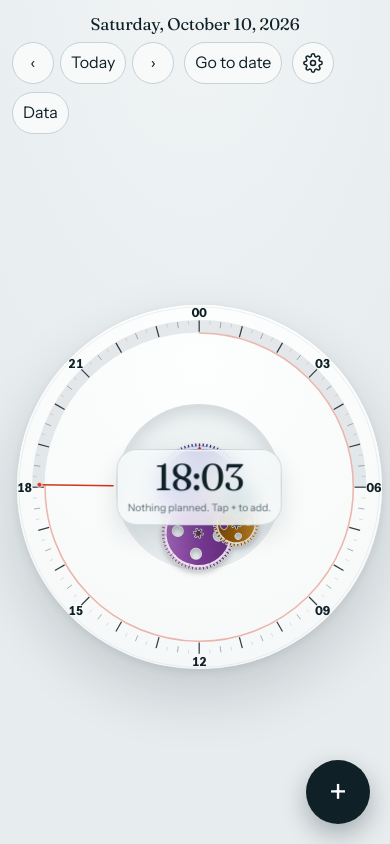
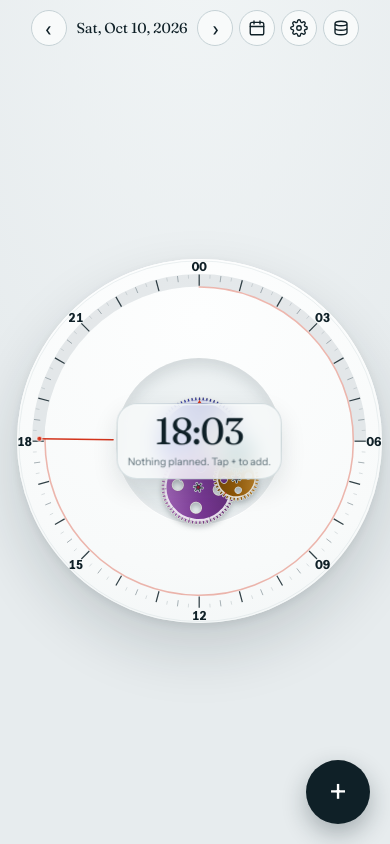
Before and after one commit to bluebeardtitan/time-dial, a website: page index.html in a window 390 px wide. Drawn offline with Linux system fonts and the light colour scheme.

Commit message:
top bar tweaks

```diff
--- a/index.html
+++ b/index.html
@@ -28,15 +28,19 @@
 body{margin:0;min-height:100dvh;background:radial-gradient(125% 120% at 50% -10%,#F1F5F6,var(--bg) 60%);color:var(--ink);display:flex;flex-direction:column}
 button,input,select,textarea{font:inherit;color:inherit}button{cursor:pointer}
 :focus-visible{outline:3px solid var(--tk);outline-offset:2px}
-header{display:flex;flex-wrap:wrap;align-items:center;gap:12px;padding:14px clamp(12px,3vw,28px)}
-h1{flex:1;min-width:0;margin:0;font:500 clamp(1.05rem,2.6vw,1.7rem) Fraunces,Georgia,serif;letter-spacing:-.01em}
-.nav{display:flex;gap:6px;flex:none}
+header{display:flex;flex-wrap:nowrap;align-items:center;justify-content:center;gap:10px;padding:14px clamp(10px,3vw,28px)}
+h1{flex:0 1 auto;min-width:0;margin:0;font:500 clamp(1.05rem,2.6vw,1.7rem) Fraunces,Georgia,serif;letter-spacing:-.01em}
+#today{display:block;max-width:100%;border:0;background:none;padding:4px 10px;border-radius:12px;font:inherit;letter-spacing:inherit;color:inherit;white-space:nowrap;overflow:hidden;text-overflow:ellipsis;transition:background .18s var(--ease)}
+#today:hover{background:rgba(15,32,39,.06)}
+#today .ds{display:none}
 .nav button,.ic{min-width:42px;height:42px;border:1px solid var(--line);background:var(--paper);border-radius:21px;padding:0 14px;white-space:nowrap;flex:none;transition:background .18s var(--ease),border-color .18s var(--ease),transform .18s var(--ease)}
 .nav button:hover,.ic:hover{background:#fff;border-color:var(--mute)}
 .pickwrap{position:relative;flex:none}
-#pick{white-space:nowrap}
-#gearBtn{display:grid;place-items:center;padding:0}
-#gearBtn svg{width:20px;height:20px;display:block;fill:none;stroke:currentColor;stroke-width:1.8;stroke-linecap:round;stroke-linejoin:round}
+#prev,#next,#gearBtn,#dataBtn{display:grid;place-items:center;padding:0;width:42px}
+#prev,#next{font-size:1.4rem;line-height:1}
+#pick{display:inline-flex;align-items:center;gap:8px;white-space:nowrap}
+#pick .pl{font-size:.95rem}
+#pick svg,#gearBtn svg,#dataBtn svg{width:20px;height:20px;display:block;flex:none;fill:none;stroke:currentColor;stroke-width:1.8;stroke-linecap:round;stroke-linejoin:round}
 #gearBtn[aria-pressed="true"]{background:#fff;border-color:var(--mute);color:var(--ink)}
 body.hide-center #center{display:none}
 #jump{position:absolute;left:0;bottom:0;width:100%;height:1px;opacity:0;pointer-events:none;border:0;padding:0}
@@ -195,9 +199,13 @@ fieldset.days{border:1px solid var(--line);border-radius:12px;display:flex;flex-
 #toast.show{opacity:1;transform:translate(-50%,0)}
 @media(max-width:640px){
 .center:not(.panel){width:44%;padding:.7em}
-header{gap:8px 10px}
-h1{order:-1;flex:1 0 100%;text-align:center}
-.nav button,.ic{padding:0 10px}
+header{gap:6px;padding:10px 8px}
+h1{font-size:clamp(.82rem,3.7vw,1.05rem)}
+#today{padding:4px 4px}
+#today .dl{display:none}#today .ds{display:inline}
+.ic,#prev,#next,#gearBtn,#dataBtn{min-width:0;width:36px;height:36px;padding:0;border-radius:18px}
+#pick{justify-content:center}#pick .pl{display:none}
+#pick svg,#gearBtn svg,#dataBtn svg{width:18px;height:18px}
 .dial{width:min(96vw,calc(100dvh - 140px),880px)}
 .lb.mn{display:none}.lb.mj{font-size:20px}.grid{grid-template-columns:1fr}
 .center.panel{position:fixed;left:8px;right:8px;bottom:8px;top:auto;transform:none;width:auto;max-height:55dvh;font-size:.95rem;z-index:6}
@@ -207,15 +215,12 @@ body.has-sel .fab{display:none}}
 </head>
 <body>
 <header>
-  <div class="nav">
-    <button id="prev" aria-label="Previous day">‹</button>
-    <button id="today">Today</button>
-    <button id="next" aria-label="Next day">›</button>
-  </div>
-  <h1 id="dateTxt" aria-live="polite"></h1>
-  <span class="pickwrap"><button id="pick" class="ic" aria-label="Go to a date">Go to date</button><input type="date" id="jump" tabindex="-1" aria-label="Choose a date"></span>
+  <button id="prev" class="ic" aria-label="Previous day">‹</button>
+  <h1 id="dateTxt" aria-live="polite"><button id="today" type="button" title="Jump to today"><span class="dl"></span><span class="ds"></span></button></h1>
+  <button id="next" class="ic" aria-label="Next day">›</button>
+  <span class="pickwrap"><button id="pick" class="ic" aria-label="Go to a date" title="Go to date"><svg viewBox="0 0 24 24" aria-hidden="true" focusable="false"><rect x="3" y="4.5" width="18" height="16.5" rx="2.5"></rect><path d="M3 10h18M8 2.5v4M16 2.5v4"></path></svg><span class="pl">Go to date</span></button><input type="date" id="jump" tabindex="-1" aria-label="Choose a date"></span>
   <button id="gearBtn" class="ic" aria-label="Show or hide the centre panel" aria-pressed="false" title="Show/hide panel to see the gears"><svg viewBox="0 0 24 24" aria-hidden="true" focusable="false"><circle cx="12" cy="12" r="3"></circle><path d="M19.4 15a1.65 1.65 0 0 0 .33 1.82l.06.06a2 2 0 0 1 0 2.83 2 2 0 0 1-2.83 0l-.06-.06a1.65 1.65 0 0 0-1.82-.33 1.65 1.65 0 0 0-1 1.51V21a2 2 0 0 1-2 2 2 2 0 0 1-2-2v-.09A1.65 1.65 0 0 0 9 19.4a1.65 1.65 0 0 0-1.82.33l-.06.06a2 2 0 0 1-2.83 0 2 2 0 0 1 0-2.83l.06-.06a1.65 1.65 0 0 0 .33-1.82 1.65 1.65 0 0 0-1.51-1H3a2 2 0 0 1-2-2 2 2 0 0 1 2-2h.09A1.65 1.65 0 0 0 4.6 9a1.65 1.65 0 0 0-.33-1.82l-.06-.06a2 2 0 0 1 0-2.83 2 2 0 0 1 2.83 0l.06.06a1.65 1.65 0 0 0 1.82.33H9a1.65 1.65 0 0 0 1-1.51V3a2 2 0 0 1 2-2 2 2 0 0 1 2 2v.09a1.65 1.65 0 0 0 1 1.51 1.65 1.65 0 0 0 1.82-.33l.06-.06a2 2 0 0 1 2.83 0 2 2 0 0 1 0 2.83l-.06.06a1.65 1.65 0 0 0-.33 1.82V9a1.65 1.65 0 0 0 1.51 1H21a2 2 0 0 1 2 2 2 2 0 0 1-2 2h-.09a1.65 1.65 0 0 0-1.51 1z"></path></svg></button>
-  <button id="dataBtn" class="ic" aria-label="Export or import data">Data</button>
+  <button id="dataBtn" class="ic" aria-label="Export or import data" title="Your data"><svg viewBox="0 0 24 24" aria-hidden="true" focusable="false"><path d="M4 6c0-1.7 3.6-3 8-3s8 1.3 8 3-3.6 3-8 3-8-1.3-8-3zM4 6v6c0 1.7 3.6 3 8 3s8-1.3 8-3V6M4 12v6c0 1.7 3.6 3 8 3s8-1.3 8-3v-6"></path></svg></button>
 </header>
 <main>
   <div class="dial"><svg id="dial" viewBox="0 0 600 600" role="group"></svg><div id="center" class="center"></div></div>
@@ -763,7 +768,8 @@ function panel(c,s){
       el('button',{class:'btn danger',onclick:()=>remove(k,o)},'Delete')))}
 
 function render(){
-  $('#dateTxt').textContent=pd(view).toLocaleDateString(undefined,{weekday:'long',day:'numeric',month:'long',year:'numeric'});
+  $('#today .dl').textContent=pd(view).toLocaleDateString(undefined,{weekday:'long',day:'numeric',month:'long',year:'numeric'});
+  $('#today .ds').textContent=pd(view).toLocaleDateString(undefined,{weekday:'short',day:'numeric',month:'short',year:'numeric'});
   $('#today').setAttribute('aria-current',view===todayStr()?'date':'false');
   const list=items(view);dial(list);center(list)}
 function tick(){
```
